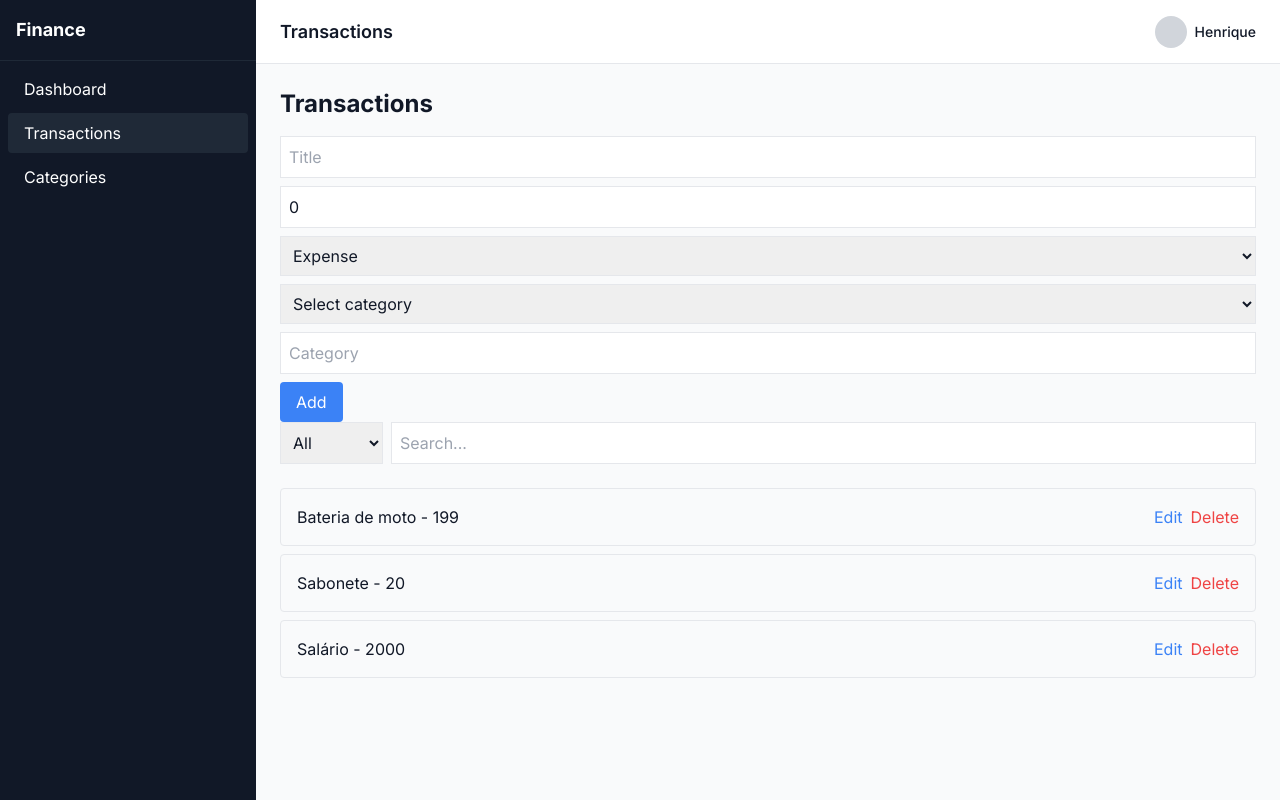
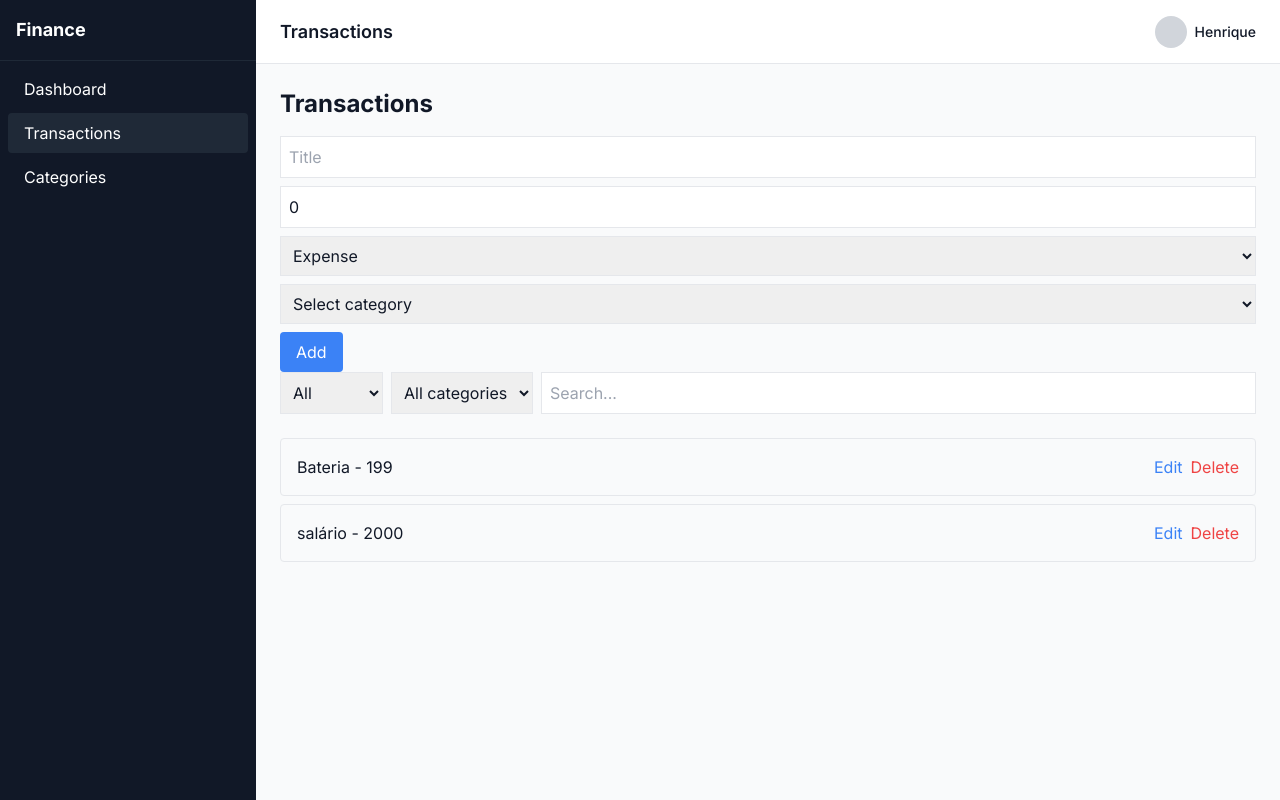
Before and after one commit to Henriqueverri/finance-tracker, a Vue app: page /transactions in a window 1280 px wide. Built offline with nearby package versions, Linux system fonts and the light colour scheme; data requests are answered from the project's data file; sample sign-in values are in the browser's storage.

Commit message:
feat: add category filter to transactions with combined filters logic

```diff
--- a/db.json
+++ b/db.json
@@ -1,30 +1,35 @@
 {
   "transactions": [
     {
-      "id": "6mstFhuCwDc",
-      "title": "Bateria de moto",
+      "id": "v72MUOGZrrA",
+      "title": "Bateria",
       "amount": 199,
       "type": "expense",
       "category": "Veículo",
-      "date": "2026-04-18T23:33:37.691Z"
+      "date": "2026-04-18T23:58:55.602Z"
     },
     {
-      "id": "ue7quseeBdk",
-      "title": "Sabonete",
-      "amount": 20,
-      "type": "expense",
-      "category": "Higiene",
-      "date": "2026-04-18T23:36:05.009Z"
-    },
-    {
-      "id": "CKS7RyNB8QQ",
-      "title": "Salário",
+      "id": "VWIOO3TnErs",
+      "title": "salário",
       "amount": 2000,
       "type": "income",
       "category": "Salário",
-      "date": "2026-04-18T23:36:41.913Z"
+      "date": "2026-04-18T23:59:52.745Z"
     }
   ],
-  "categories": [],
+  "categories": [
+    {
+      "id": "YmE0nHRsSg0",
+      "name": "Salário"
+    },
+    {
+      "id": "OrdR7sx0Euk",
+      "name": "Veículo"
+    },
+    {
+      "id": "JdQYg9VhTtg",
+      "name": "Higiene"
+    }
+  ],
   "$schema": "./node_modules/json-server/schema.json"
 }
--- a/src/modules/transactions/features/TransactionForm.vue
+++ b/src/modules/transactions/features/TransactionForm.vue
@@ -83,8 +83,6 @@ onMounted(() => {
       </option>
     </select>
 
-    <input v-model="form.category" placeholder="Category" class="border p-2 w-full" />
-
     <button
       @click="handleSubmit"
       class="bg-blue-500 text-white px-4 py-2 rounded"
--- a/src/modules/transactions/pages/Transactions.vue
+++ b/src/modules/transactions/pages/Transactions.vue
@@ -3,13 +3,16 @@ import { ref, onMounted } from 'vue'
 import { useTransactionStore } from '@/modules/transactions/store/transactionStore'
 import TransactionForm from '../features/TransactionForm.vue'
 import type { Transaction } from '@/modules/transactions/types/transaction'
+import { useCategoryStore } from '@/modules/categories/store/categoryStore'
 
 const store = useTransactionStore()
+const categoryStore = useCategoryStore()
 
 const editing = ref<Transaction | null>(null)
 
 onMounted(() => {
   store.fetchAll()
+  categoryStore.fetchAll()
 })
 
 const startEdit = (transaction: Transaction) => {
@@ -44,6 +47,11 @@ const handleSearch = (event: Event) => {
   const target = event.target as HTMLInputElement
   store.setSearchFilter(target.value)
 }
+
+const handleCategoryChange = (event: Event) => {
+  const target = event.target as HTMLSelectElement
+  store.setCategoryFilter(target.value)
+}
 </script>
 
 <template>
@@ -69,6 +77,21 @@ const handleSearch = (event: Event) => {
         <option value="">All</option>
         <option value="income">Income</option>
         <option value="expense">Expense</option>
+      </select>
+
+      <select
+        @change="handleCategoryChange"
+        class="border p-2"
+      >
+        <option value="">All categories</option>
+
+        <option
+          v-for="c in categoryStore.categories"
+          :key="c.id"
+          :value="c.name"
+        >
+          {{ c.name }}
+        </option>
       </select>
 
       <input
--- a/src/modules/transactions/store/transactionStore.ts
+++ b/src/modules/transactions/store/transactionStore.ts
@@ -10,6 +10,7 @@ export const useTransactionStore = defineStore('transaction', {
     filters: {
       type: '' as 'income' | 'expense' | '',
       search: '',
+      category: '',
     },
   }),
 
@@ -81,6 +82,10 @@ export const useTransactionStore = defineStore('transaction', {
     setSearchFilter(search: string) {
       this.filters.search = search
     },
+
+    setCategoryFilter(category: string) {
+      this.filters.category = category
+    },
   },
 
   getters: {
@@ -106,7 +111,10 @@ export const useTransactionStore = defineStore('transaction', {
         const matchesSearch =
           t.title.toLowerCase().includes(state.filters.search.toLowerCase())
 
-        return matchesType && matchesSearch
+        const matchesCategory =
+          !state.filters.category || t.category === state.filters.category
+
+        return matchesType && matchesSearch && matchesCategory
       })
     },
   }
```
